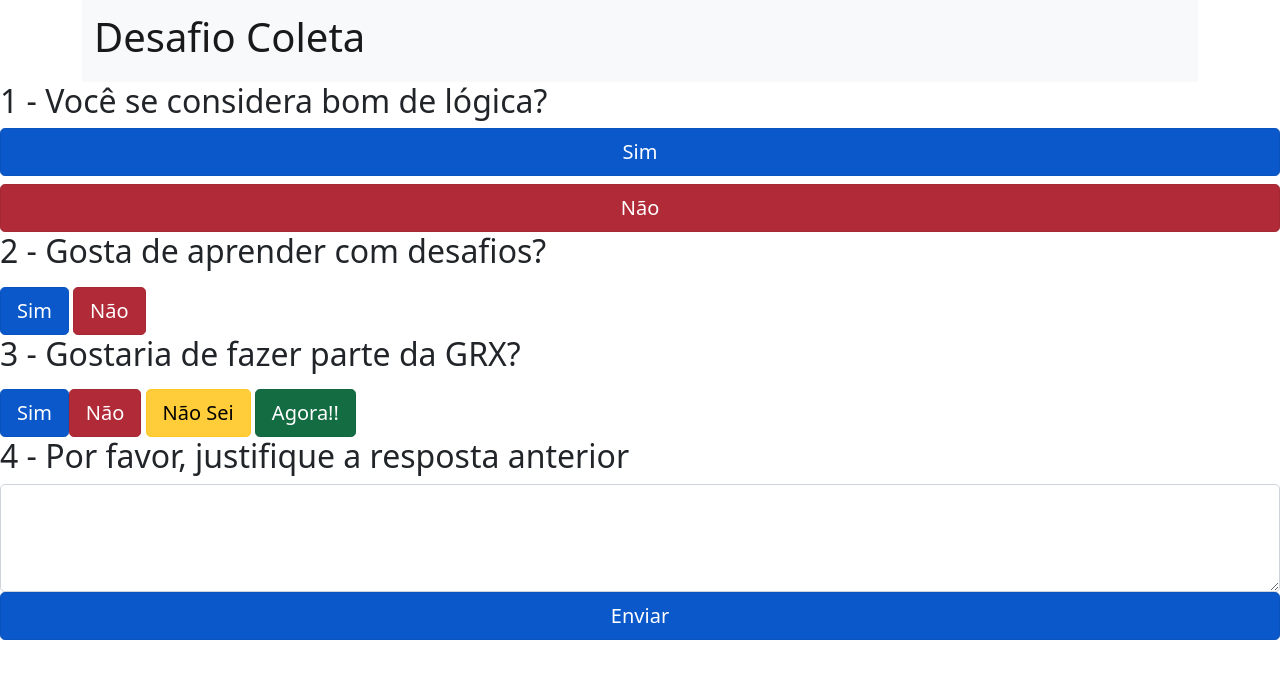
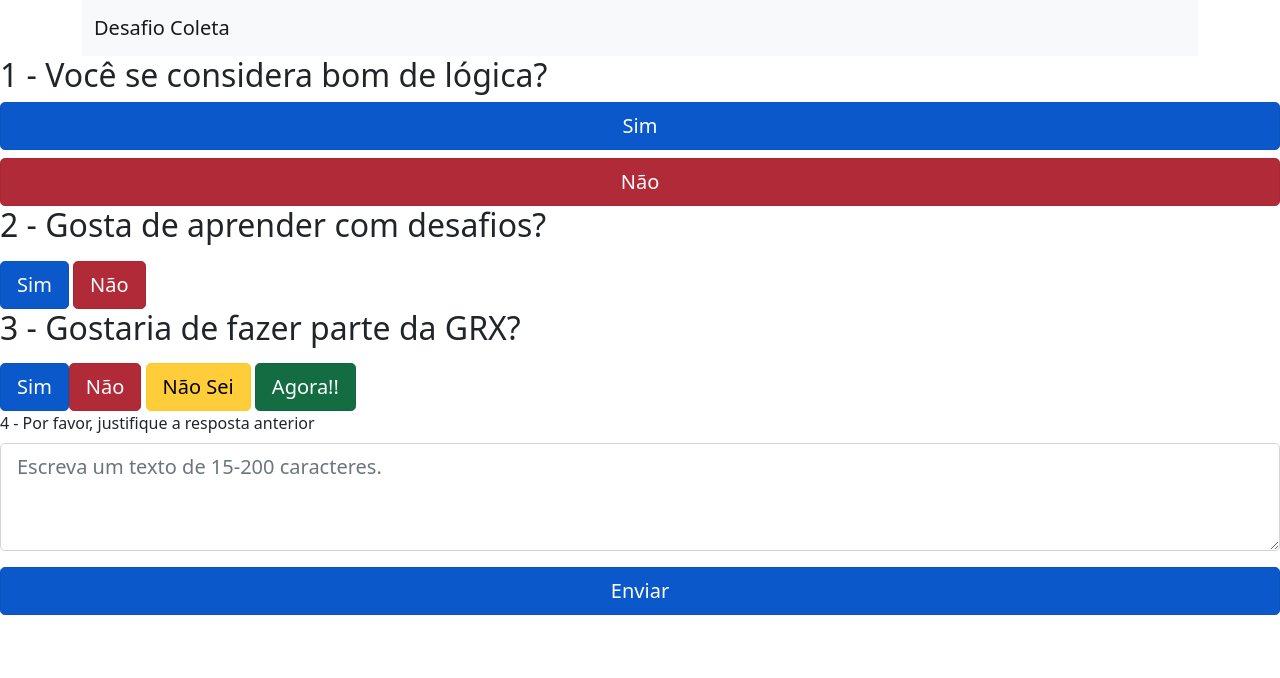
Before and after one commit to edermotasantos/desafio-coleta, a React (Create React App) app in the folder client/: page / in a window 1280 px wide. Shown: the top 678 px of the page. Built offline with nearby package versions, Linux system fonts and the light colour scheme.

Commit message:
style: formata header e textearea

```diff
--- a/client/src/components/AddAnswers.jsx
+++ b/client/src/components/AddAnswers.jsx
@@ -78,7 +78,7 @@ function AddAnswers() {
 
   return (
     <>
-      {home ? <form>
+      {home ? <Form>
         <div>
           <h2>1 - Você se considera bom de lógica?</h2>
           <div className="d-grid gap-2">
@@ -190,8 +190,8 @@ function AddAnswers() {
           </div>
         </div>
         <div>
-          <h2>4 - Por favor, justifique a resposta anterior</h2>
-          <div>
+          <Form.Group className="mb-3" controlId="exampleForm.ControlTextarea1">
+            <Form.Label>4 - Por favor, justifique a resposta anterior</Form.Label>
             <Form.Control
               size="lg"
               as="textarea"
@@ -201,8 +201,9 @@ function AddAnswers() {
               data-testid="textarea"
               name="Pergunta4"
               onChange={ (e) => newAnswer(e) }
+              placeholder="Escreva um texto de 15-200 caracteres."
             />
-          </div>
+          </Form.Group>
         </div>
         <div className="d-grid gap-2">
           <Button
@@ -218,8 +219,8 @@ function AddAnswers() {
             Enviar
           </Button>
         </div>
-      </form> :
-      <form>
+      </Form> :
+      <table>
         <div>
           <div>
               <Card
@@ -310,7 +311,7 @@ function AddAnswers() {
           </Button>
         </div>
       </div>
-    </form>
+    </table>
     }
     </>
   );
--- a/client/src/components/Header.jsx
+++ b/client/src/components/Header.jsx
@@ -7,7 +7,7 @@ function Header() {
       <Container>
         <Navbar expand="lg" variant="light" bg="light">
           <Container>
-            <Navbar.Brand href="#"><h1>Desafio Coleta</h1></Navbar.Brand>
+            <Navbar.Brand href="#">Desafio Coleta</Navbar.Brand>
           </Container>
         </Navbar>
       </Container>
```
Also changed, not shown: 1 other file (tests, documents, lock files or other folders).
